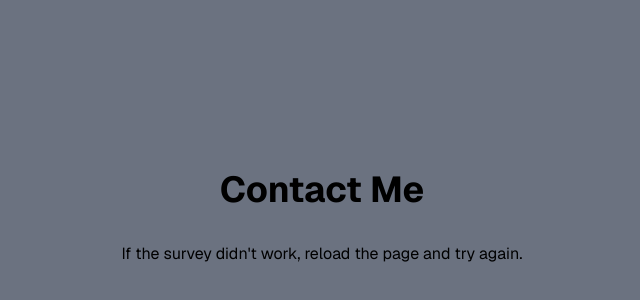
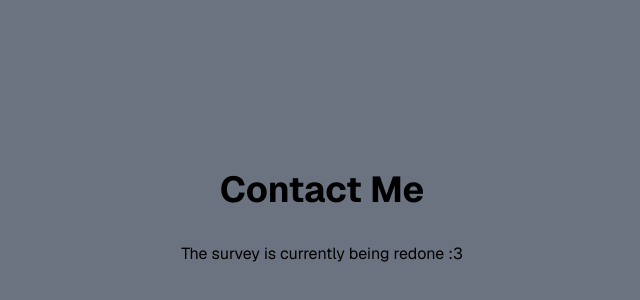
Before and after one commit to Emonora/portfolio, a Next.js app: page /contact in a window 1280 px wide. Shown: the part 182-482 px from the top of the page, without its empty margins (318-958 px from the left). Built offline with nearby package versions, Linux system fonts and the light colour scheme; what @formbricks/js would draw is missing.

Commit message:
redone the thingy

```diff
--- a/src/app/contact/page.tsx
+++ b/src/app/contact/page.tsx
@@ -12,7 +12,7 @@ export default function ContactPage() {
   return (
     <main className="bg-gray-500 text-black items-center justify-center h-screen w-screen flex flex-col">
       <h1 className="text-primary text-center text-4xl font-bold mb-8">Contact Me</h1>
-        If the survey didn&apos;t work, reload the page and try again.
+        The survey is currently being redone :3
     </main>
   );
 }
```
Also changed, not shown: 1 other file (tests, documents, lock files or other folders).
